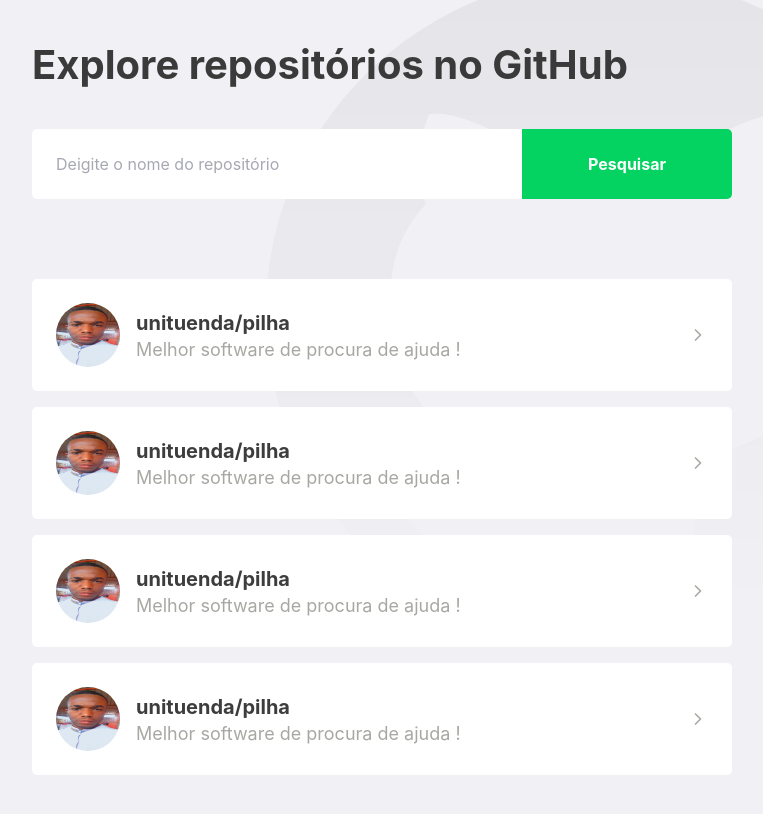
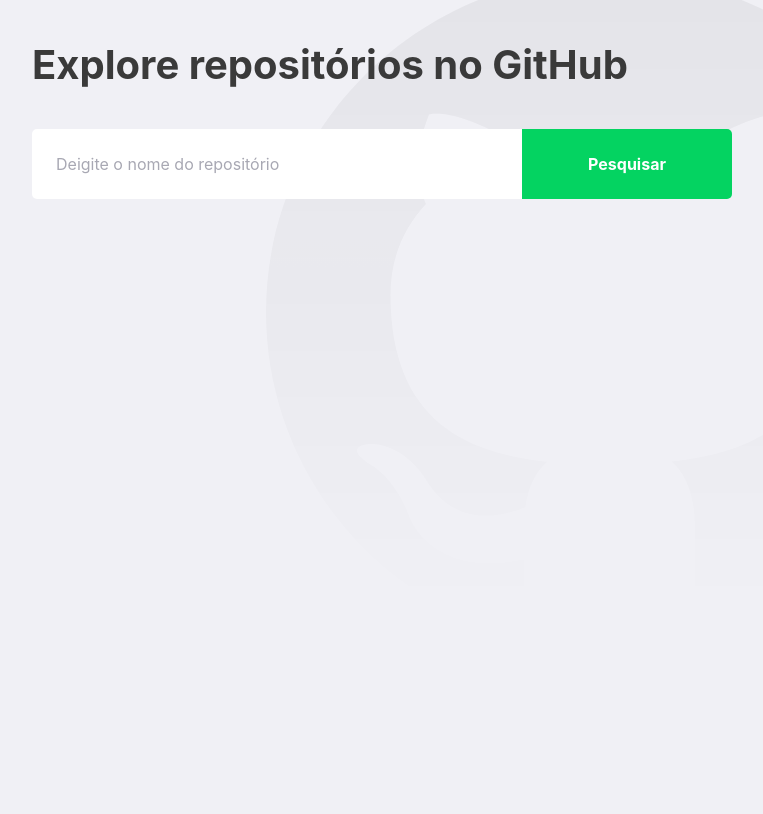
Before and after one commit to tiohs/GoBarber, a React (Create React App) app in the folder Nivel 2/Front-End/project-react-typescript/: page / in a window 1280 px wide. Shown: the whole page, without its empty margins (148-911 px from the left). Built offline with nearby package versions, Linux system fonts and the light colour scheme.

Commit message:
repositorio listado

```diff
--- a/Nivel 2/Front-End/project-react-typescript/src/pages/Dashboard/index.tsx
+++ b/Nivel 2/Front-End/project-react-typescript/src/pages/Dashboard/index.tsx
@@ -35,6 +35,7 @@ const Dashboard: React.FC = () => {
         <button type='submit'>Pesquisar</button>
       </Form>
       <Repositories>
+       { repositories.map(repository => (
         <a href="test">
           <img src={avatar} alt="Hamilton Silva"  />
           <div>
@@ -43,30 +44,7 @@ const Dashboard: React.FC = () => {
           </div>
           <FiChevronRight size={20}/>
         </a>
-        <a href="test">
-          <img src={avatar} alt="Hamilton Silva"  />
-          <div>
-            <strong>unituenda/pilha</strong>
-            <p>Melhor software de procura de ajuda !</p>
-          </div>
-          <FiChevronRight size={20}/>
-        </a>
-        <a href="test">
-          <img src={avatar} alt="Hamilton Silva"  />
-          <div>
-            <strong>unituenda/pilha</strong>
-            <p>Melhor software de procura de ajuda !</p>
-          </div>
-          <FiChevronRight size={20}/>
-        </a>
-        <a href="test">
-          <img src={avatar} alt="Hamilton Silva"  />
-          <div>
-            <strong>unituenda/pilha</strong>
-            <p>Melhor software de procura de ajuda !</p>
-          </div>
-          <FiChevronRight size={20}/>
-        </a>
+       ))}
       </Repositories>
 
     </>
```
